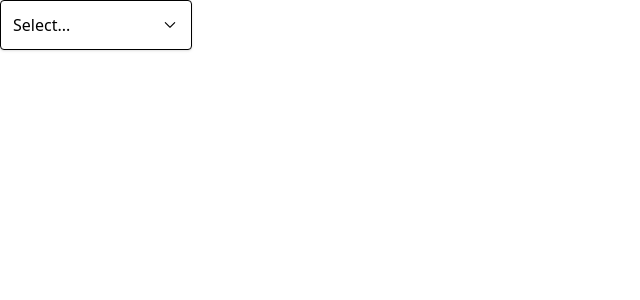
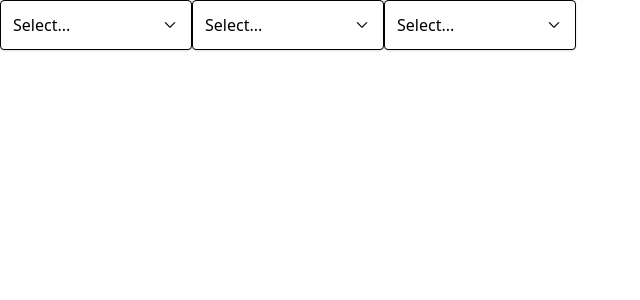
Before and after one commit to NamanSaxena2310/Learning-React, a React (Vite) app in the folder comps/: page / in a window 1280 px wide. Shown: the top 300 px of the page, without its empty margins (0-640 px from the left). Built offline with nearby package versions, Linux system fonts and the light colour scheme.

Commit message:
Dropdown

```diff
--- a/comps/src/App.js
+++ b/comps/src/App.js
@@ -25,8 +25,12 @@ const handleSelect = (option) => {
     }
   ]
   return (
-    <div>
-      <Dropdown options= {options} onSelect = {handleSelect} selection={selection} />
+    <div className='flex'>
+      <Dropdown  options= {options} onSelect = {handleSelect} selection={selection} />
+      <Dropdown  options= {options} onSelect = {handleSelect} selection={selection} />
+      <Dropdown  options= {options} onSelect = {handleSelect} selection={selection} />
+
+
     </div>
   )
 }
--- a/comps/src/components/Dropdown.js
+++ b/comps/src/components/Dropdown.js
@@ -1,12 +1,33 @@
-import React, { useState } from 'react'
+import React, { useEffect, useRef, useState } from 'react'
 import '../index.css'
 import { GoChevronDown } from 'react-icons/go'
 import Panel from './Panel'
 
 function Dropdown({options,onSelect,selection}) {
+
   const [isOpen,setIsOpen] = useState(false)
 
+  const divEl = useRef()
+
+  useEffect(()=>{
+    const handler = (event)=>{
+      if( ! divEl.current.contains(event.target)){
+        setIsOpen(false)
+      }
+
+    }
+
+
+
+    document.addEventListener('click',handler)
+
+    return () => {
+      document.removeEventListener('click', handler)
+    }
+  },[])
+
   const handleOptionClick = (option)=>{
+
     onSelect(option)
     setIsOpen(false)
   }
@@ -24,7 +45,7 @@ function Dropdown({options,onSelect,selection}) {
   }
 
   return (
-    <div className='w-48 relative'>
+    <div ref = {divEl} className='w-48 relative'>
       <Panel className='flex justify-between items-center cursor-pointer  bg-white ' onClick={handleToggleClick}>{selection?.label || "Select..."}
       <GoChevronDown className='text-lg'/></Panel>
 
```
